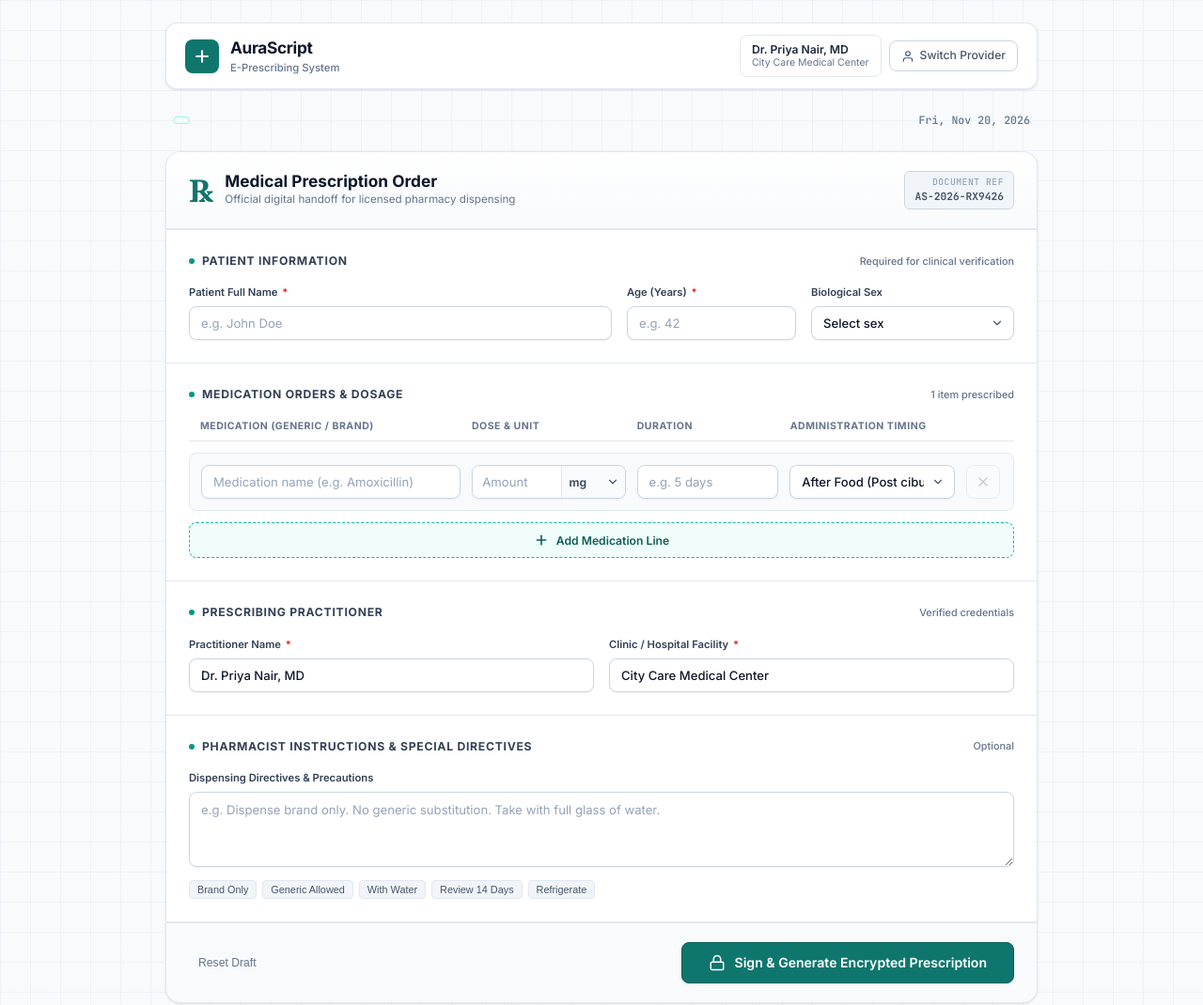
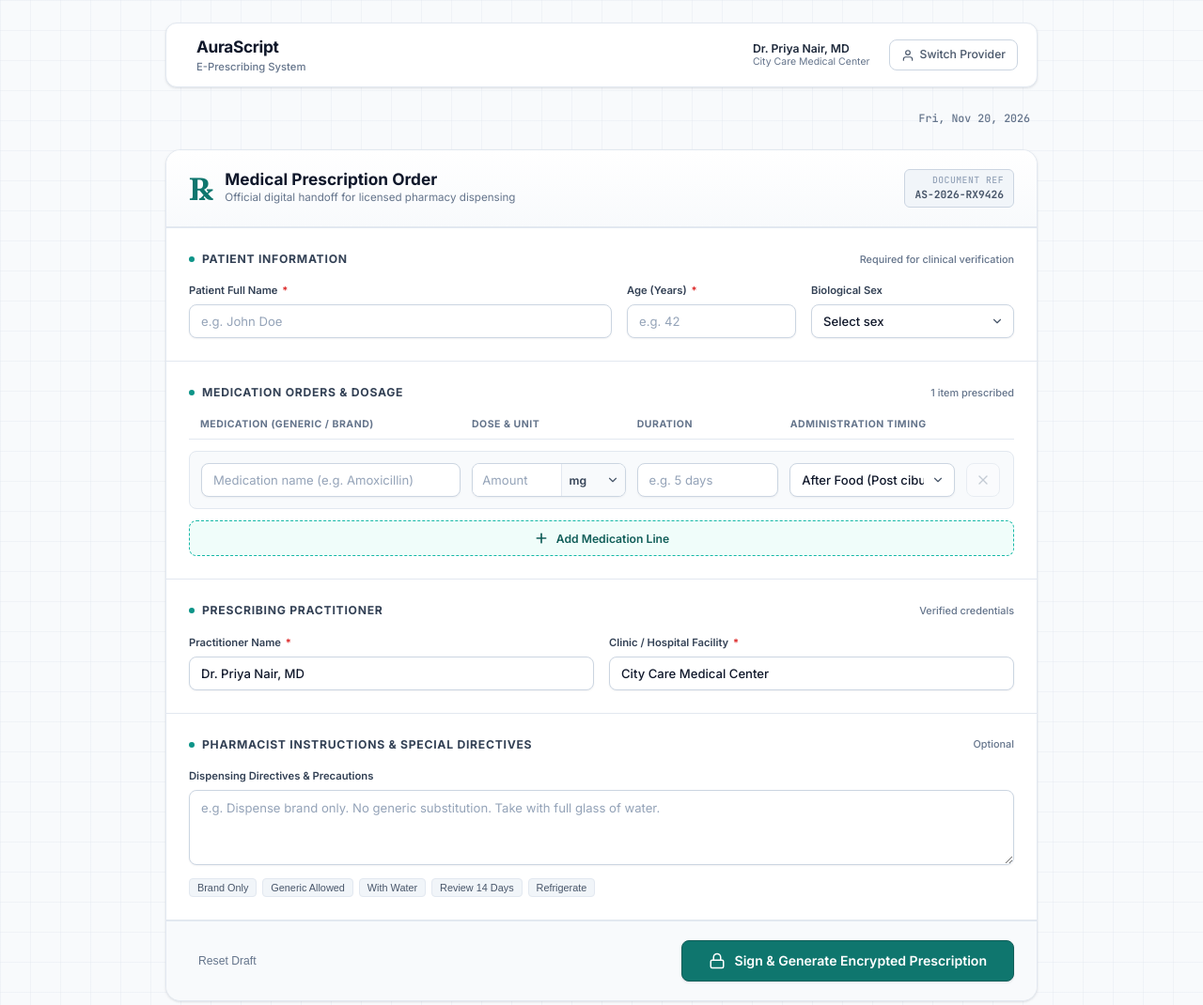
Before and after one commit to idxva/AuraScript, a plain HTML site: page index.html in a window 1280 px wide. Shown: the top 1070 px of the page at 94% size. Drawn offline with nearby package versions, Linux system fonts and the light colour scheme; sample sign-in values are in the browser's storage.

Commit message:
V 20112026

```diff
--- a/index.html
+++ b/index.html
@@ -28,10 +28,7 @@
                 <div class="brand-lockup">
                     <div class="brand-icon" aria-hidden="true">
                         <!-- Medical cross SVG with clinical proportions -->
-                        <svg viewBox="0 0 24 24" fill="none" stroke="currentColor" stroke-width="2.5" stroke-linecap="round" stroke-linejoin="round">
-                            <line x1="12" y1="5" x2="12" y2="19"></line>
-                            <line x1="5" y1="12" x2="19" y2="12"></line>
-                        </svg>
+
                     </div>
                     <div class="brand-titles">
                         <span class="brand-name">
--- a/style.css
+++ b/style.css
@@ -164,23 +164,9 @@ body {
     color: inherit;
 }
 
-.brand-icon {
-    width: 36px;
-    height: 36px;
-    background: var(--teal-700);
-    color: #ffffff;
-    border-radius: var(--r-md);
-    display: flex;
-    align-items: center;
-    justify-content: center;
-    box-shadow: var(--shadow-xs);
-    flex-shrink: 0;
-}
 
-.brand-icon svg {
-    width: 20px;
-    height: 20px;
-}
+
+
 
 .brand-titles {
     display: flex;
@@ -226,7 +212,6 @@ body {
     align-items: center;
     gap: var(--sp-2);
     padding: var(--sp-2) var(--sp-3);
-    border: 1px solid var(--slate-200);
     border-radius: var(--r-md);
     font-size: 0.8125rem;
 }
@@ -286,23 +271,7 @@ body {
     padding: 0 var(--sp-2);
 }
 
-.security-indicator {
-    display: inline-flex;
-    align-items: center;
-    gap: 6px;
-    color: var(--teal-800);
-    background: var(--teal-50);
-    border: 1px solid var(--teal-200);
-    padding: 3px 8px;
-    border-radius: var(--r-full);
-    font-weight: 500;
-}
 
-.security-indicator svg {
-    width: 12px;
-    height: 12px;
-    color: var(--teal-600);
-}
 
 .station-clock {
     font-family: var(--font-mono);
```
